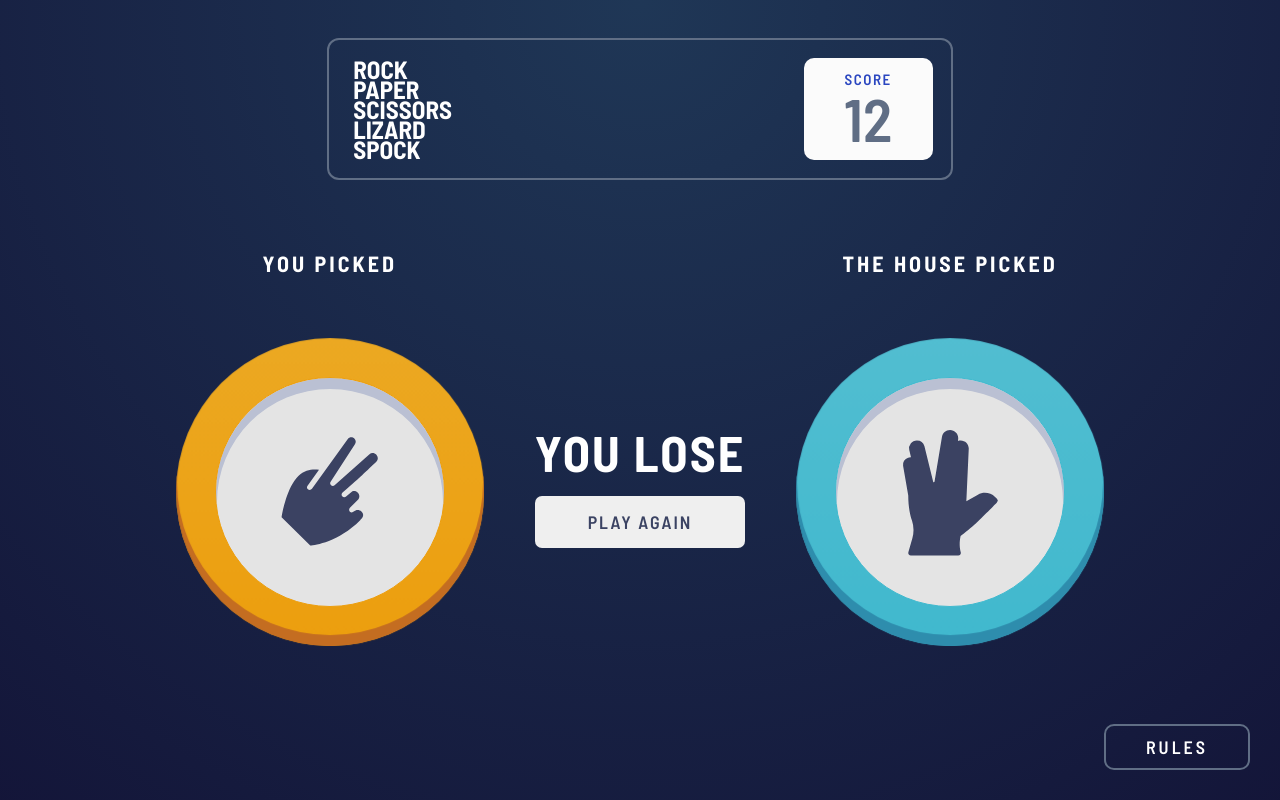
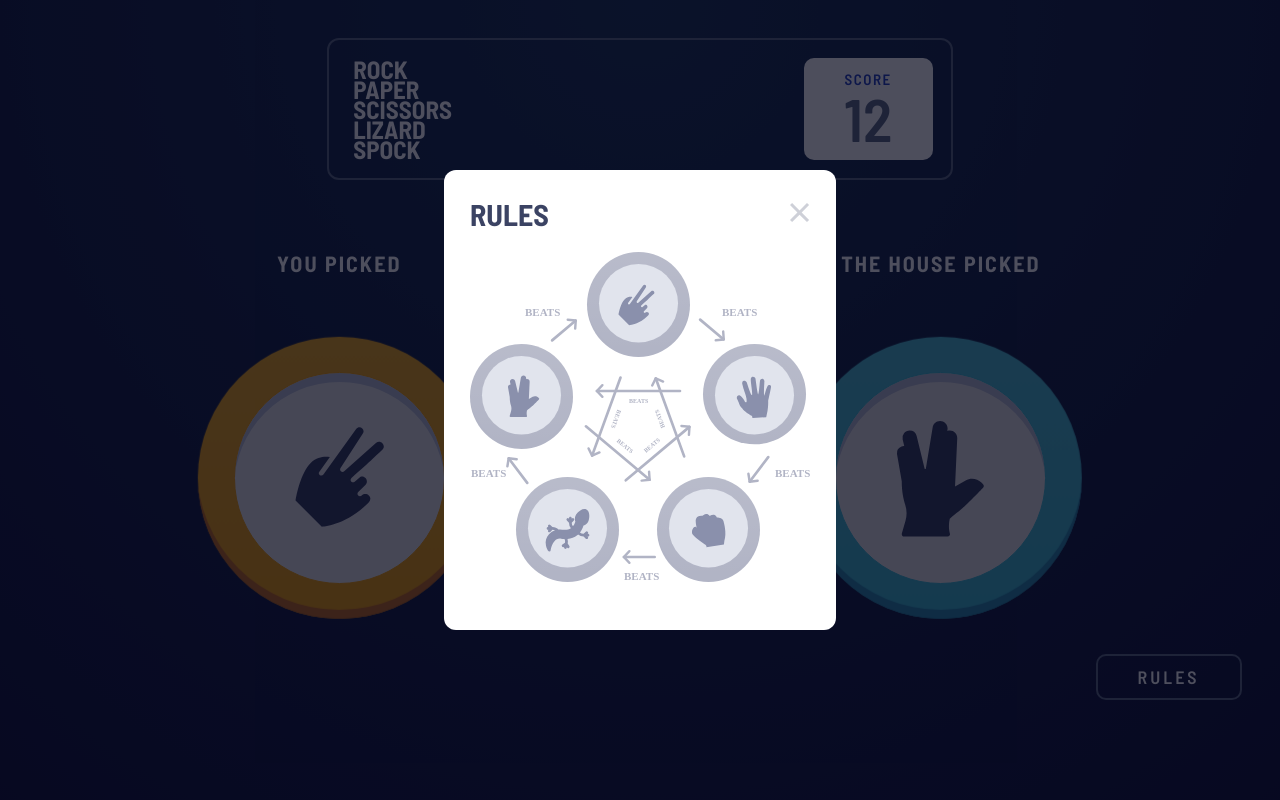
Before and after one commit to AnshumanMahato/rock-paper-scissors, a website: page index.html in a window 1280 px wide. Both pictures are taken after a click on the link "RULES". Drawn offline with Linux system fonts and the light colour scheme.

Commit message:
rules done

```diff
--- a/index.html
+++ b/index.html
@@ -30,8 +30,8 @@
       <div class="chip chip--spock"></div>
     </div>
     <div class="result-window result-declared">
-      <h2 class="title--player">YOU PICKED</h2>
-      <h2 class="title--opponent">THE HOUSE PICKED</h2>
+      <h3 class="title--player">YOU PICKED</h2>
+        <h3 class="title--opponent">THE HOUSE PICKED</h2>
           <div class="choice choice__player">
             <div class="chip chip--scissors"></div>
           </div>
@@ -43,9 +43,21 @@
             <button class="btn--play-again">PLAY AGAIN</button>
           </div>
     </div>
+  </section>
+  <footer class="footer">
     <a href="#rules" class="btn--rules">RULES</a>
-  </section>
-
+  </footer>
+  <div class="popup" id="rules">
+    <div class="popup__content">
+      <div class="popup__header">
+        <h2>RULES</h2>
+        <a href="#"><img src="./images/icon-close.svg" alt="close"></a>
+      </div>
+      <div class="rules">
+        <img src="./images/image-rules-bonus.svg" alt="rules">
+      </div>
+    </div>
+  </div>
 </body>
 
 </html>
--- a/sass/_components.scss
+++ b/sass/_components.scss
@@ -27,19 +27,19 @@
     background-position: center;
     background-size: 42.5%;
     background-repeat: no-repeat;
-    box-shadow: inset 0px 10px 0px 1px #bac0d3;
+    box-shadow: inset 0px 10px 0px -1px #bac0d3;
 
     &::after {
         background-image: linear-gradient(to bottom, $color-primary, $color-secondary);
-        box-shadow: inset 0px -10px 0 1px $shadow;
+        box-shadow: inset 0px -10px 0 -1px $shadow;
     }
 }
 
 // Chips
 
 .chip {
-    height: 23rem;
-    width: 23rem;
+    height: 16.5vw;
+    width: 16.5vw;
     border-radius: 50%;
     transform-style: preserve-3d;
     background-color: hsla(238, 48%, 15%, 0.501);
@@ -114,9 +114,6 @@
         text-decoration: none;
         color: #fff;
         background-color: transparent;
-        position: absolute;
-        bottom: 3rem;
-        right: 3rem;
         border: 2px solid hsl(217, 16%, 45%);
         padding: 1rem 4rem;
         border-radius: 10px;
@@ -125,3 +122,46 @@
         letter-spacing: 3px;
     }
 }
+
+.popup {
+    width: 100vw;
+    height: 100vh;
+    position: fixed;
+    top: 0;
+    left: 0;
+    background-color: hsla(237, 85%, 5%, 0.699);
+    display: flex;
+    justify-content: center;
+    align-items: center;
+    z-index: 9999;
+    opacity: 0;
+    visibility: hidden;
+    transition: all 0.3s;
+
+    &:target {
+        opacity: 1;
+        visibility: visible;
+    }
+
+    &__content {
+        background-color: #fff;
+        border-radius: 12px;
+        padding: 2%;
+        display: flex;
+        flex-direction: column;
+        align-items: center;
+        justify-content: flex-start;
+    }
+
+    &__header {
+        display: flex;
+        justify-content: space-between;
+        align-items: center;
+        width: 100%;
+    }
+
+    .rules {
+        margin: 2rem 0;
+    }
+
+}
--- a/sass/_layout.scss
+++ b/sass/_layout.scss
@@ -5,7 +5,6 @@ body {
     padding: 3%;
     align-items: center;
     // justify-content: center;
-    position: relative;
 }
 
 .header {
@@ -19,7 +18,8 @@ body {
 }
 
 .game {
-    padding: 7rem 0;
+    margin: 7rem 0;
+    text-align: center;
 }
 
 .selection-window {
@@ -78,7 +78,8 @@ body {
 .result-pending {
     grid-template-columns: [player-choice-start] 1fr [player-choice-end opponent-choice-start] 1fr [opponent-choice-end];
     grid-template-rows: [title-start] 1fr [title-end choice-start] 4fr [choice-end];
-    column-gap: 5rem;
+    gap: 7rem 15rem;
+    // column-gap: 5rem;
 }
 
 .result-declared {
@@ -118,3 +119,9 @@ body {
     justify-content: center;
     align-items: center;
 }
+
+.footer {
+    display: flex;
+    width: 100%;
+    justify-content: flex-end;
+}
--- a/sass/_typography.scss
+++ b/sass/_typography.scss
@@ -6,8 +6,13 @@ h1 {
 }
 
 h2 {
+    color: hsl(229, 25%, 31%);
+    font-size: 3rem;
+}
+
+h3 {
     font-size: 2.2rem;
-    letter-spacing: 3px;
+    letter-spacing: 2px;
 }
 
 .result {
```
Also changed, not shown: css/style.css, 1 other file. Lines whose indentation alone changed are shown as unchanged.
